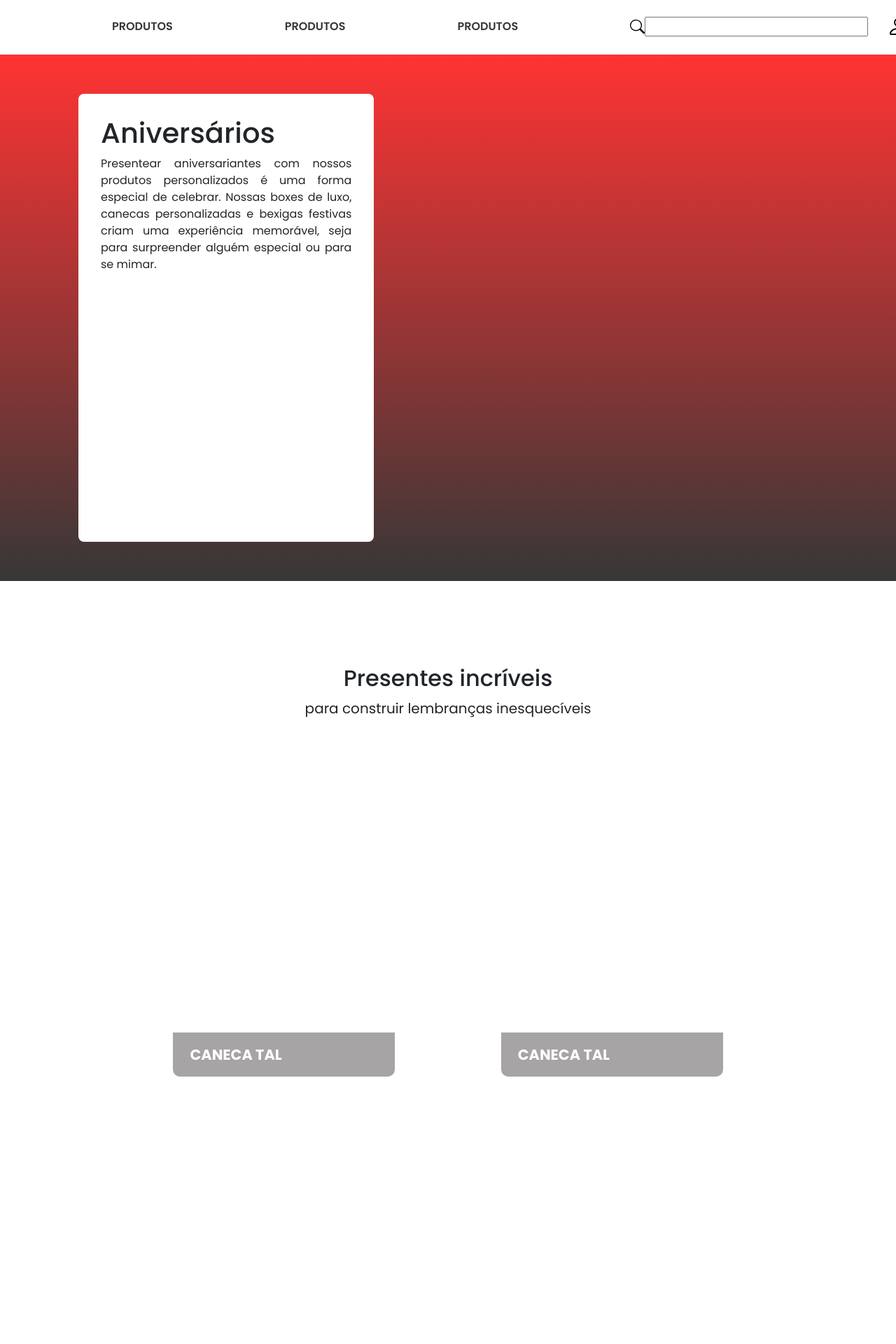
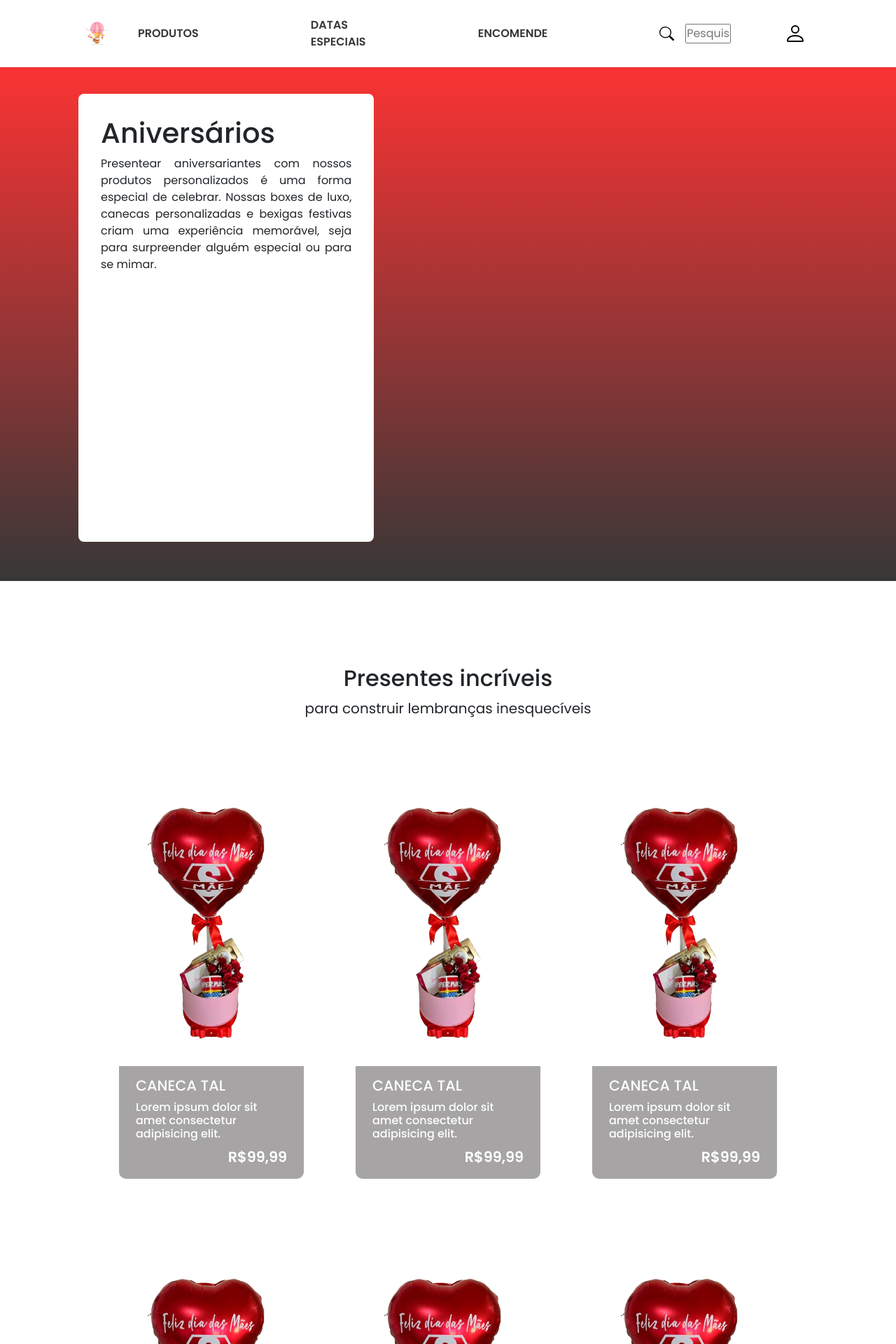
Before and after one commit to inlonmilon/TCC-FAM, a PHP site: page /aniversarios.html in a window 1280 px wide. Shown: the top 1920 px of the page at 70% size. Run offline with PHP 8.4, Linux system fonts and the light colour scheme.

Commit message:
Add files via upload

```diff
--- a/aniversarios.html
+++ b/aniversarios.html
@@ -24,14 +24,16 @@
                     <a href="#">PRODUTOS</a>
                 </li>
                 <li class="bttnHeader">
-                    <a href="#">PRODUTOS</a>
+                    <a href="#">DATAS ESPECIAIS</a>
                 </li>
                 <li class="bttnHeader">
-                    <a href="#">PRODUTOS</a>
+                    <a href="#">ENCOMENDE</a>
                 </li>
                 <li class="bttnHeader">
-                    <img src="imagens/website/search.svg" alt="Lupa de Pesquisa" class="searchBar">
-                    <input type="Text">
+                    <div id="lupa">
+                        <img src="imagens/website/search.svg" alt="Lupa de Pesquisa" class="searchBar">
+                        <input type="Text" id="inputNav" placeholder="Pesquisar">
+                    </div>
                 </li>
             </ul>
         </nav>
@@ -45,7 +47,9 @@
                 <div id="bannerAp">
                     <div id="apresentacaoText">
                         <h1>Aniversários</h1>
-                        <p>Presentear aniversariantes com nossos produtos personalizados é uma forma especial de celebrar. Nossas boxes de luxo, canecas personalizadas e bexigas festivas criam uma experiência memorável, seja para surpreender alguém especial ou para se mimar.</p>
+                        <p>Presentear aniversariantes com nossos produtos personalizados é uma forma especial de
+                            celebrar. Nossas boxes de luxo, canecas personalizadas e bexigas festivas criam uma
+                            experiência memorável, seja para surpreender alguém especial ou para se mimar.</p>
                     </div>
                 </div>
             </section>
@@ -57,43 +61,56 @@
                 <div id="boxVitrine">
                     <div class="displayVitrine">
                         <div class="vitrine">
-                            <div class="imgVitrine"><img src="/" alt=""></div>
+                            <div class="imgVitrine"><img src="imagens/catalogo/bubble_maes.png" alt=""></div>
                             <div class="textVitrine">
-                                <p>CANECA TAL</p>
+                                <h4>CANECA TAL</h4>
+                                <h5>Lorem ipsum dolor sit amet consectetur adipisicing elit.</h5>
+
+                                <span class="preco">R$99,99</span>
                             </div>
                         </div>
                         <div class="vitrine">
-                            <div class="imgVitrine"><img src="/" alt=""></div>
+
+                            <div class="imgVitrine"><img src="imagens/catalogo/bubble_maes.png" alt=""></div>
                             <div class="textVitrine">
-                                <p>CANECA TAL</p>
+                                <h4>CANECA TAL</h4>
+                                <h5>Lorem ipsum dolor sit amet consectetur adipisicing elit.</h5>
+                                    <span class="preco">R$99,99</span>
+                            </div>
+                        </div>
+                        <div class="vitrine">
+                            <div class="imgVitrine"><img src="imagens/catalogo/bubble_maes.png" alt=""></div>
+                            <div class="textVitrine">
+                                <h4>CANECA TAL</h4>
+                                <h5>Lorem ipsum dolor sit amet consectetur adipisicing elit.</h5>
+
+                                <span class="preco">R$99,99</span>
                             </div>
                         </div>
                     </div>
                     <div class="displayVitrine">
                         <div class="vitrine">
-                            <div class="imgVitrine"><img src="/" alt=""></div>
+                            <div class="imgVitrine"><img src="imagens/catalogo/bubble_maes.png" alt=""></div>
                             <div class="textVitrine">
-                                <p>CANECA TAL</p>
+                                <h4>CANECA TAL</h4>
+                                <h5>Lorem ipsum dolor sit amet consectetur adipisicing elit.</h5>
+                                <span class="preco">R$99,99</span>
                             </div>
                         </div>
                         <div class="vitrine">
-                            <div class="imgVitrine"><img src="/" alt=""></div>
+                            <div class="imgVitrine"><img src="imagens/catalogo/bubble_maes.png" alt=""></div>
                             <div class="textVitrine">
-                                <p>CANECA TAL</p>
-                            </div>
-                        </div>
-                    </div>
-                    <div class="displayVitrine">
-                        <div class="vitrine">
-                            <div class="imgVitrine"><img src="/" alt=""></div>
-                            <div class="textVitrine">
-                                <p>CANECA TAL</p>
+                                <h4>CANECA TAL</h4>
+                                <h5>Lorem ipsum dolor sit amet consectetur adipisicing elit.</h5>
+                                <span class="preco">R$99,99</span>
                             </div>
                         </div>
                         <div class="vitrine">
-                            <div class="imgVitrine"><img src="/" alt=""></div>
+                            <div class="imgVitrine"><img src="imagens/catalogo/bubble_maes.png" alt=""></div>
                             <div class="textVitrine">
-                                <p>CANECA TAL</p>
+                                <h4>CANECA TAL</h4>
+                                <h5>Lorem ipsum dolor sit amet consectetur adipisicing elit.</h5>
+                                <span class="preco">R$99,99</span>
                             </div>
                         </div>
                     </div>
--- a/index.html
+++ b/index.html
@@ -30,8 +30,10 @@
                     <a href="#">PRODUTOS</a>
                 </li>
                 <li class="bttnHeader">
-                    <img src="imagens/website/search.svg" alt="Lupa de Pesquisa" class="searchBar">
-                    <input type="Text">
+                    <div id="lupa">
+                        <img src="imagens/website/search.svg" alt="Lupa de Pesquisa" class="searchBar">
+                        <input type="Text" id="inputNav" placeholder="Pesquisar">
+                    </div>
                 </li>
             </ul>
         </nav>
--- a/produtos.html
+++ b/produtos.html
@@ -30,8 +30,10 @@
                     <a href="#">PRODUTOS</a>
                 </li>
                 <li class="bttnHeader">
-                    <img src="imagens/website/search.svg" alt="Lupa de Pesquisa" class="searchBar">
-                    <input type="Text">
+                    <div id="lupa">
+                        <img src="imagens/website/search.svg" alt="Lupa de Pesquisa" class="searchBar">
+                        <input type="Text" id="inputNav" placeholder="Pesquisar">
+                    </div>
                 </li>
             </ul>
         </nav>
--- a/styles/produtos.css
+++ b/styles/produtos.css
@@ -232,6 +232,7 @@
     display: flex;
     flex-direction: column;
     row-gap: 1.5rem;
+    flex-wrap: wrap;
 }
 
 .imgVitrine{
@@ -240,6 +241,7 @@
 
 .displayVitrine{
     display: flex;
+    flex-direction: column;
     gap: 1rem;
 }
 
@@ -251,9 +253,6 @@
 
 .textVitrine{
     background-color: var(--bttnHeader);
-}
-
-.textVitrine{
     color: var(--background-color);
     display: flex;
     justify-content: center;
@@ -410,8 +409,21 @@
         font-size: 2rem !important;
     }
 
+    h4, h5{
+        font-weight: lighter
+    }
+
+    h4{
+        font-size: 1.3rem !important;
+    }
+
+    h5{
+        font-size: 1rem !important;
+    }
+
     #boxVitrine{
-        row-gap: 3rem;
+        row-gap: 8rem;
+        padding: 6rem 0;
     }
 
     .imgVitrine{
@@ -429,13 +441,19 @@
 
     .displayVitrine{
         justify-content: space-evenly;
+        flex-direction: unset;
     }
 
     .vitrine{
-        width: 30%;
+        width: 25%;
         border-width: 10px;
         display: flex;
         flex-direction: column;
+        cursor: pointer;
+        -webkit-transition: all 200ms ease-in-out;
+        -ms-transition: all 200ms ease-in-out;
+        -moz-transition: all 200ms ease-in-out;
+         transition: all 200ms ease-in-out;
     }
 
     .textVitrine{
@@ -444,8 +462,9 @@
         flex-direction: column;
     }
 
+
     .preco{
-        font-size: 1rem;
+        font-size: 1.3rem;
         text-align: end ;
     }
 
@@ -459,6 +478,20 @@
 
     #sobreInput {
         width: 40%;
+    }
+
+    #inputNav{
+        width: 50%;
+    }
+
+    #lupa{
+        display: flex;
+        gap: 1rem;
+        align-items: center;
+    }
+
+    ::placeholder{
+        font-weight: lighter;
     }
 
     #sobreInput button {
```
Also changed, not shown: box.html (+35 -20 lines), bubbles.html (+35 -20 lines), canecas.html (+23 -13 lines), dMaes.html (+35 -20 lines), natal.html (+35 -20 lines), styles/styles.css (+13 -0 lines).
